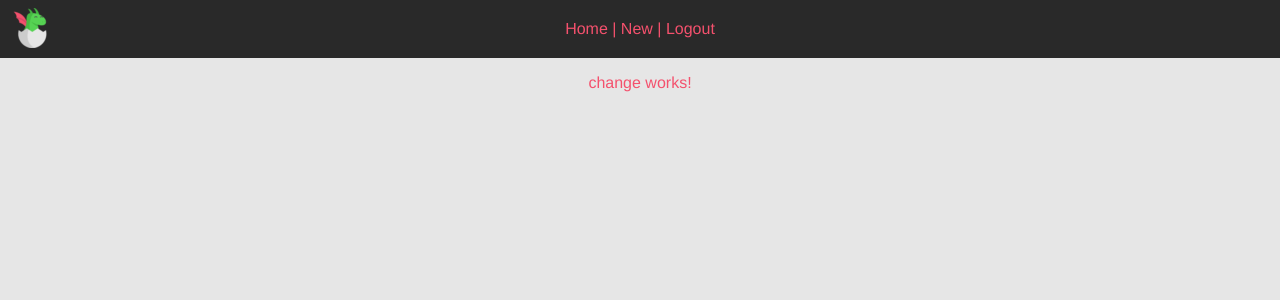
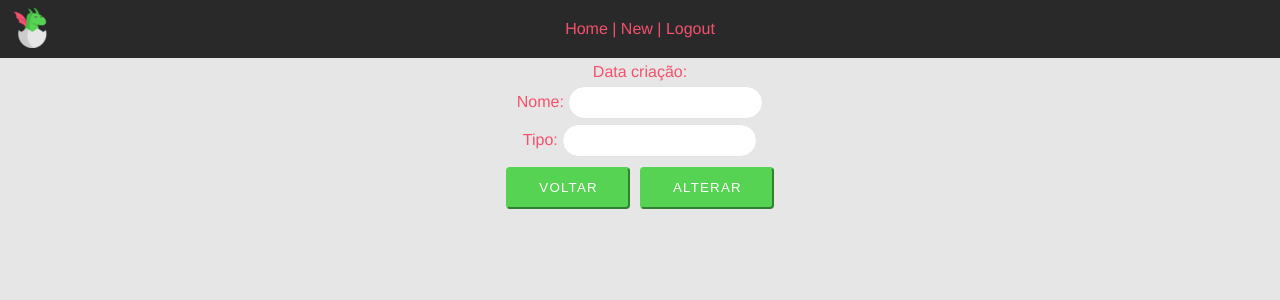
Before and after one commit to dfrnks/sicredi-desafio-web-ng, an Angular app: page /change/1 in a window 1280 px wide. Shown: the top 300 px of the page. Built offline with nearby package versions, Linux system fonts and the light colour scheme; no server answers; sample sign-in values are in the browser's storage.

Commit message:
Change page Ajuste layout login Logout

```diff
--- a/src/app/app.component.html
+++ b/src/app/app.component.html
@@ -3,7 +3,7 @@
     <img class="logo" alt="logo" src="./assets/logo.png">
     <a routerLink="/" routerLinkActive="active">Home</a> |
     <a routerLink="/new" routerLinkActive="active">New</a> |
-    <a>Logout</a>
+    <a (click)="logout()">Logout</a>
   </div>
   <router-outlet></router-outlet>
 </div>
--- a/src/app/app.component.ts
+++ b/src/app/app.component.ts
@@ -6,5 +6,10 @@ import { Component } from '@angular/core';
   styleUrls: ['./app.component.styl']
 })
 export class AppComponent {
-  title = 'sicredi-desafio-web-ng';
+  title = 'Sicredi Desafio Web Angular';
+
+  logout(): void {
+    window.sessionStorage.removeItem('isLogged');
+    window.location.reload();
+  }
 }
--- a/src/app/change/change.component.html
+++ b/src/app/change/change.component.html
@@ -1 +1,28 @@
-<p>change works!</p>
+<div>
+  <form [formGroup]="checkoutForm">
+    <div class="row">
+      <label>
+        Data criação: {{ createdAt | date }}
+      </label>
+    </div>
+
+    <div class="row">
+      <label for="nome">
+        Nome:
+      </label>
+      <input id="nome" type="text" formControlName="name">
+    </div>
+
+    <div class="row">
+      <label for="tipo">
+        Tipo:
+      </label>
+      <input id="tipo" type="text" formControlName="type">
+    </div>
+
+    <div class="row">
+      <button (click)="goBack()">Voltar</button>
+      <button class="button" type="submit" (click)="onSubmit(checkoutForm.value)">Alterar</button>
+    </div>
+  </form>
+</div>
--- a/src/app/change/change.component.styl
+++ b/src/app/change/change.component.styl
@@ -0,0 +1,4 @@
+.row
+  margin 5px
+  button
+    margin 5px
--- a/src/app/change/change.component.ts
+++ b/src/app/change/change.component.ts
@@ -1,4 +1,7 @@
 import { Component, OnInit } from '@angular/core';
+import {ActivatedRoute, Router} from '@angular/router';
+import {HttpClient} from '@angular/common/http';
+import {FormBuilder} from '@angular/forms';
 
 @Component({
   selector: 'app-change',
@@ -6,10 +9,39 @@ import { Component, OnInit } from '@angular/core';
   styleUrls: ['./change.component.styl']
 })
 export class ChangeComponent implements OnInit {
-
-  constructor() { }
+  checkoutForm;
+  id;
+  createdAt;
+  constructor(private formBuilder: FormBuilder, private http: HttpClient, private route: ActivatedRoute, private router: Router) {
+    this.checkoutForm = this.formBuilder.group({
+      type: '',
+      name: ''
+    });
+  }
 
   ngOnInit(): void {
+    this.route.params.subscribe(params => {
+      this.id = params.id;
+      this.http.get<any>('http://5c4b2a47aa8ee500142b4887.mockapi.io/api/v1/dragon/' + this.id).subscribe(data => {
+        this.createdAt = data.createdAt;
+
+        this.checkoutForm = this.formBuilder.group({
+          type: data.type,
+          name: data.name
+        });
+      });
+    });
+  }
+  goBack(): void {
+    this.router.navigate(['']);
   }
 
+  onSubmit(data): void {
+    this.http.put<any>('http://5c4b2a47aa8ee500142b4887.mockapi.io/api/v1/dragon/' + this.id, {
+      name: data.name,
+      type: data.type
+    }).subscribe(() => {
+      this.router.navigate(['']);
+    });
+  }
 }
--- a/src/app/login/login.component.html
+++ b/src/app/login/login.component.html
@@ -1,13 +1,13 @@
 <div>
   <form [formGroup]="checkoutForm">
-    <div>
+    <div class="row">
       <label for="user">
         Username:
       </label>
       <input id="user" type="text" formControlName="username">
     </div>
 
-    <div>
+    <div class="row">
       <label for="password">
         Password:
       </label>
@@ -15,10 +15,12 @@
       <button class="btn-show-password" (click)="showPassword=!showPassword">Show</button>
     </div>
 
-    <div *ngIf="messagemLogin">
+    <div class="row" *ngIf="messagemLogin">
       <h5 [ngClass]="{'text-danger': hasError}">{{ messagemLogin }}</h5>
     </div>
 
-    <button class="button" type="submit" (click)="onSubmit(checkoutForm.value)">login</button>
+    <div class="row">
+      <button class="button" type="submit" (click)="onSubmit(checkoutForm.value)">login</button>
+    </div>
   </form>
 </div>
--- a/src/app/login/login.component.ts
+++ b/src/app/login/login.component.ts
@@ -13,7 +13,7 @@ export class LoginComponent implements OnInit {
   hasError = false;
   showPassword = false;
 
-  constructor(private formBuilder: FormBuilder, public router: Router) {
+  constructor(private formBuilder: FormBuilder, private router: Router) {
     this.checkoutForm = this.formBuilder.group({
       username: 'fake',
       password: 'fake123'
```
